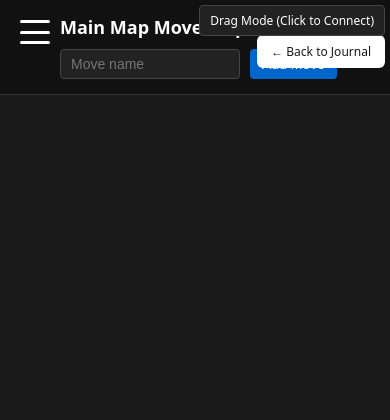
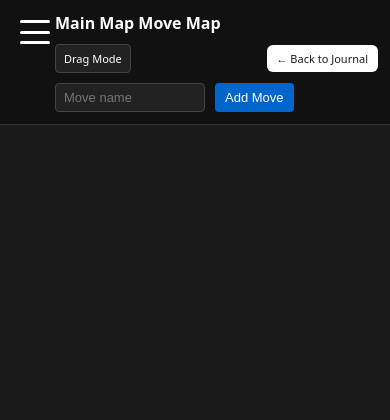
Before and after one commit to AUrbano2000/bjj-tracker, a Flask app: page /moves in a window 390 px wide. Shown: the top 420 px of the page. Before the commit the page ends 95 px from the top, so only its background shows below. Run offline with Flask 3, Linux system fonts and the light colour scheme; data comes from the database, SQL or seed files in the repository; data that the repository does not hold is empty.

Commit message:
Disable zoom and move controls into header on moves page

```diff
--- a/templates/journal.html
+++ b/templates/journal.html
@@ -2,7 +2,7 @@
 <html lang="en">
 <head>
     <meta charset="UTF-8">
-    <meta name="viewport" content="width=device-width, initial-scale=1.0">
+    <meta name="viewport" content="width=device-width, initial-scale=1.0, maximum-scale=1.0, user-scalable=no">
     <title>Jiu Jitsu Journal</title>
     <link rel="manifest" href="{{ url_for('static', filename='manifest.json') }}">
     <meta name="theme-color" content="#0066cc">
--- a/templates/move_profile.html
+++ b/templates/move_profile.html
@@ -2,7 +2,7 @@
 <html lang="en">
 <head>
     <meta charset="UTF-8">
-    <meta name="viewport" content="width=device-width, initial-scale=1.0">
+    <meta name="viewport" content="width=device-width, initial-scale=1.0, maximum-scale=1.0, user-scalable=no">
     <title>{{ profile.name }} - Move Profile</title>
     <style>
         * {
--- a/templates/moves.html
+++ b/templates/moves.html
@@ -2,7 +2,7 @@
 <html lang="en">
 <head>
     <meta charset="UTF-8">
-    <meta name="viewport" content="width=device-width, initial-scale=1.0">
+    <meta name="viewport" content="width=device-width, initial-scale=1.0, maximum-scale=1.0, user-scalable=no">
     <title>Moves</title>
     <link rel="manifest" href="{{ url_for('static', filename='manifest.json') }}">
     <meta name="theme-color" content="#0066cc">
@@ -160,8 +160,23 @@
         z-index: 10;
       }
 
+      .header-top {
+        display: flex;
+        justify-content: space-between;
+        align-items: center;
+        margin-bottom: 10px;
+        flex-wrap: wrap;
+        gap: 10px;
+      }
+
+      .header-controls {
+        display: flex;
+        gap: 10px;
+        align-items: center;
+      }
+
       header h2 {
-        margin-bottom: 10px;
+        margin: 0;
       }
 
       form {
@@ -300,10 +315,7 @@
       }
 
       .top-nav {
-        position: fixed;
-        top: 60px;
-        right: 10px;
-        z-index: 100;
+        display: inline-block;
       }
 
       .nav-button:hover {
@@ -340,17 +352,14 @@
       }
 
       .mode-indicator {
-        position: fixed;
-        top: 10px;
-        right: 10px;
         padding: 8px 12px;
         background: #222;
         border: 1px solid #444;
         border-radius: 4px;
         font-size: 14px;
-        z-index: 1001;
         cursor: pointer;
         user-select: none;
+        white-space: nowrap;
       }
 
       .mode-indicator:hover {
@@ -365,22 +374,32 @@
       /* Mobile Responsive */
       @media (max-width: 768px) {
         header {
-          padding: 15px 15px 15px 60px;
+          padding: 12px 12px 12px 55px;
+        }
+
+        .header-top {
+          flex-direction: column;
+          align-items: flex-start;
+        }
+
+        .header-controls {
+          width: 100%;
+          justify-content: space-between;
         }
 
         header h2 {
-          font-size: 18px;
+          font-size: 16px;
         }
 
         #moveInput {
-          max-width: 180px;
-          font-size: 14px;
-          padding: 6px 10px;
+          max-width: 150px;
+          font-size: 13px;
+          padding: 6px 8px;
         }
 
         button {
-          padding: 6px 12px;
-          font-size: 14px;
+          padding: 6px 10px;
+          font-size: 13px;
         }
 
         .sidebar {
@@ -394,20 +413,13 @@
         }
 
         .mode-indicator {
-          top: 5px;
-          right: 5px;
-          padding: 6px 10px;
-          font-size: 12px;
-        }
-
-        .top-nav {
-          top: 35px;
-          right: 5px;
+          padding: 6px 8px;
+          font-size: 11px;
         }
 
         .nav-button {
-          padding: 8px 14px;
-          font-size: 12px;
+          padding: 6px 10px;
+          font-size: 11px;
         }
 
         .move {
@@ -455,14 +467,16 @@
         </div>
     </div>
 
-    <div class="top-nav">
-        <a href="/" class="nav-button">← Back to Journal</a>
-    </div>
-
-    <div class="mode-indicator" id="mode-indicator" onclick="toggleConnectMode()">Drag Mode (Click to Connect)</div>
-
     <header>
-      <h2>{{ current_map_name }} Move Map</h2>
+      <div class="header-top">
+        <h2>{{ current_map_name }} Move Map</h2>
+        <div class="header-controls">
+          <div class="mode-indicator" id="mode-indicator" onclick="toggleConnectMode()">Drag Mode</div>
+          <div class="top-nav">
+            <a href="/" class="nav-button">← Back to Journal</a>
+          </div>
+        </div>
+      </div>
       <form method="POST" onsubmit="return false;" style="position: relative;">
         <input id="moveInput" name="name" placeholder="Move name" required autocomplete="off"
                oninput="showAutocomplete(this.value)">
```
